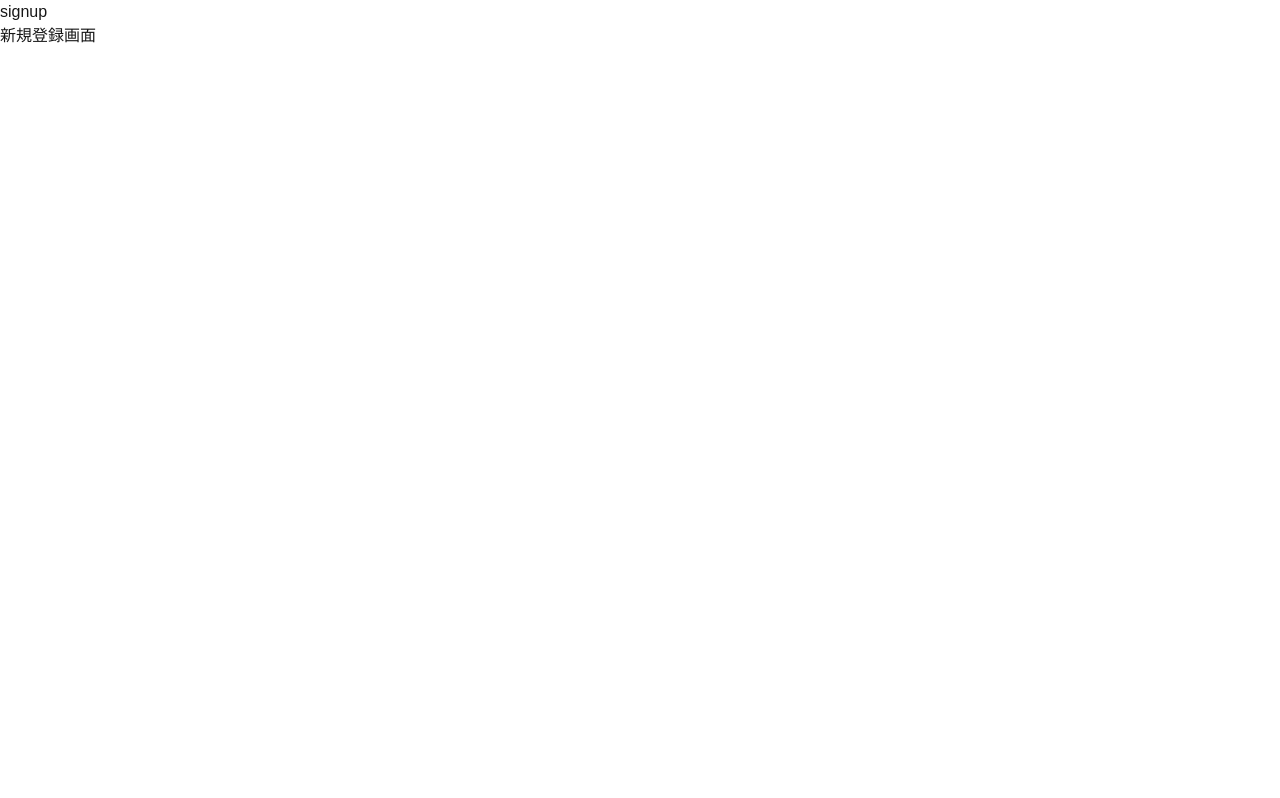
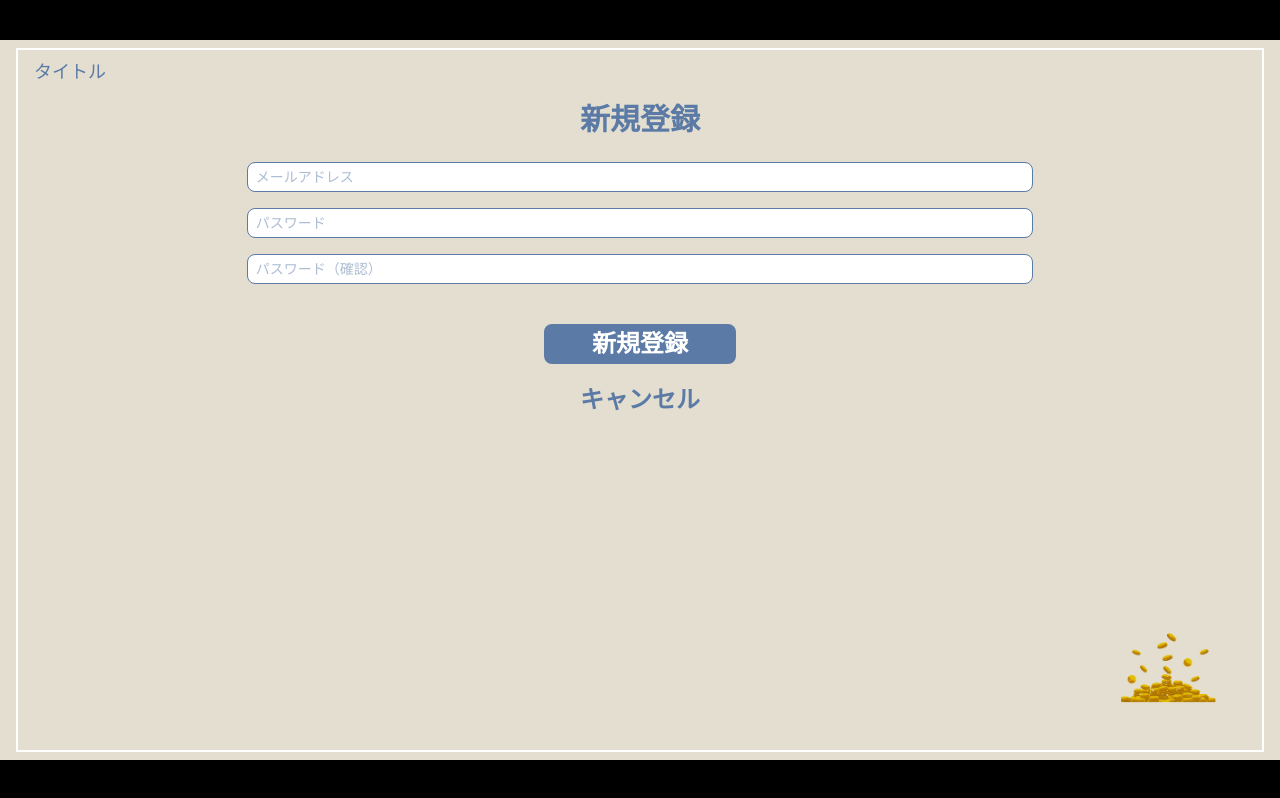
Before and after one commit to shii-park/Metasugo-Frontend, a Next.js app: page /signup in a window 1280 px wide. Built offline with nearby package versions, Linux system fonts and the light colour scheme.

Commit message:
新規登録ページの作成

```diff
--- a/src/app/signup/page.tsx
+++ b/src/app/signup/page.tsx
@@ -1,8 +1,62 @@
 export default function SignUp() {
   return (
-    <div className="w-full h-auto">
-      <div>signup</div>
-      <div>新規登録画面</div>
+    <div>
+      <div className="portrait:fixed portrait:inset-0 portrait:bg-[#5B7BA6] portrait:text-white portrait:text-2xl portrait:flex portrait:items-center portrait:justify-center portrait:z-50 portrait:overflow-hidden portrait:touch-none">
+        画面を横向きにしてください
+      </div>
+
+      <div className="fixed inset-0 flex h-[100dvh] items-center justify-center bg-black overflow-hidden">
+        <div className="relative w-full h-full max-w-[177.78vh] max-h-[56.25vw] aspect-video bg-[#E3DECF] py-2 px-4">
+          <div className="border-2 border-white w-full h-full">
+            <div className="relative my-2 mx-4">
+              <div className="text-[#5B7BA6] text-lg">
+                タイトル
+              </div>
+              <div className="font-bold text-3xl text-[#5B7BA6] flex items-center justify-center m-4">
+                新規登録
+              </div>
+              <div className="flex items-center justify-center py-2 px-4">
+                <input
+                  type="text"
+                  placeholder="メールアドレス"
+                  className="border border-[#5B7BA6] bg-white rounded-lg text-[#5B7BA6] text-sm px-2 py-1 w-2/3 focus:outline-none focus:ring-2 focus:ring-blue-400"
+                />
+              </div>
+              <div className="flex items-center justify-center py-2 px-4">
+                <input
+                  type="password"
+                  placeholder="パスワード"
+                  className="border border-[#5B7BA6] bg-white rounded-lg text-[#5B7BA6] text-sm px-2 py-1 w-2/3 focus:outline-none focus:ring-2 focus:ring-blue-400"
+                />
+              </div>
+              <div className="flex items-center justify-center py-2 px-4">
+                <input
+                  type="password"
+                  placeholder="パスワード（確認）"
+                  className="border border-[#5B7BA6] bg-white rounded-lg text-[#5B7BA6] text-sm px-2 py-1 w-2/3 focus:outline-none focus:ring-2 focus:ring-blue-400"
+                />
+              </div>
+              <div className="flex justify-center items-center mt-8 text-2xl">
+                <button className="rounded-lg bg-[#5B7BA6] font-bold text-white px-12 py-1">
+                  新規登録
+                </button>
+              </div>
+              <div className="flex justify-center items-center m-4 text-2xl">
+                <button className="rounded-lg font-bold text-[#5B7BA6] px-12 py-1">
+                  キャンセル
+                </button>
+              </div>
+            </div>
+            <div>
+              <img
+                src="/gold.png"
+                alt="金貨"
+                className="absolute bottom-8 right-12 w-24 h-auto m-4"
+              />
+            </div>
+          </div>
+        </div>
+      </div>
     </div>
   );
 }
```
